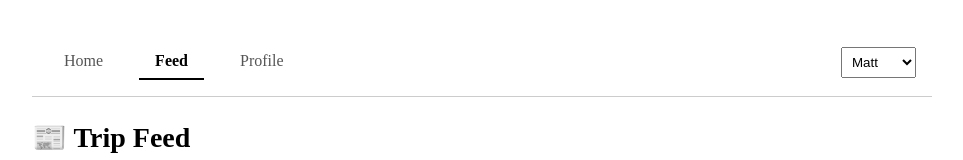
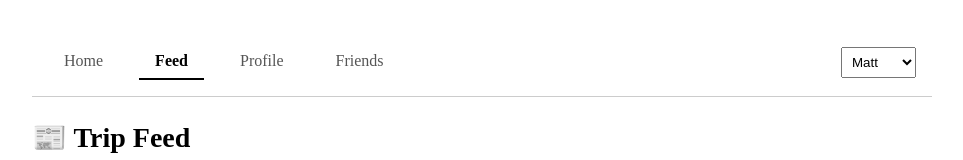
Before and after one commit to giddens7196/travlr-ui, a React (Vite) app: page /feed in a window 1280 px wide. Shown: the top 160 px of the page, without its empty margins (158-1121 px from the left). Built offline with nearby package versions, Linux system fonts and the light colour scheme.

Commit message:
Update NavBar.tsx

```diff
--- a/src/components/NavBar.tsx
+++ b/src/components/NavBar.tsx
@@ -41,6 +41,7 @@ export default function NavBar() {
         {navItem('/', 'Home')}
         {navItem('/feed', 'Feed')}
         {navItem('/profile', 'Profile')}
+        {navItem('/friends', 'Friends')} {/* 👈 New link added */}
       </div>
       <select
         value={user}
```
